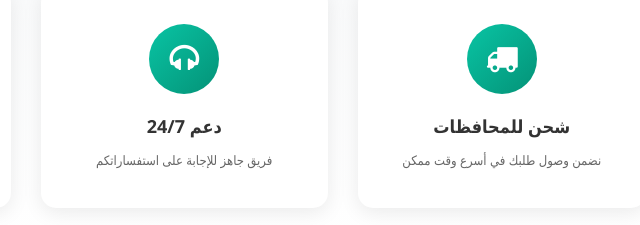
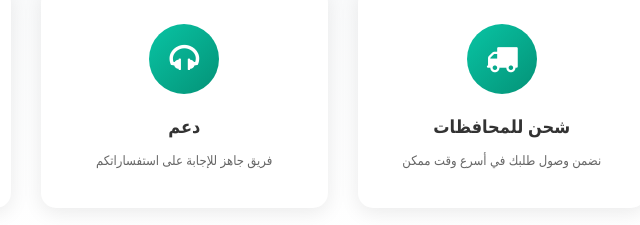
Before and after one commit to SaleemAlmahde/3D_Printer, a plain HTML site: page invoices.html in a window 1280 px wide. Shown: the part 575-800 px from the top of the page, 297-937 px from the left. Drawn offline with Linux system fonts and the light colour scheme.

Commit message:
suppert edit Fotter

```diff
--- a/invoices.html
+++ b/invoices.html
@@ -351,7 +351,7 @@
           <div class="card-icon">
             <i class="fa fa-headphones"></i>
           </div>
-          <h4>دعم 24/7</h4>
+          <h4>دعم</h4>
           <p>فريق جاهز للإجابة على استفساراتكم</p>
         </div>
 
```
Also changed, not shown: cart.html (+1 -1 lines), stores.html (+1 -1 lines).
